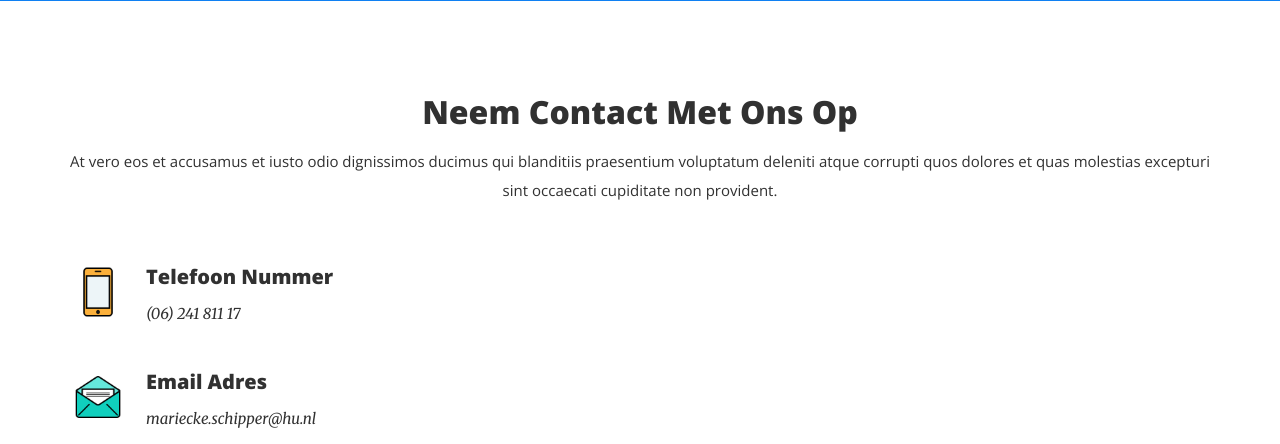
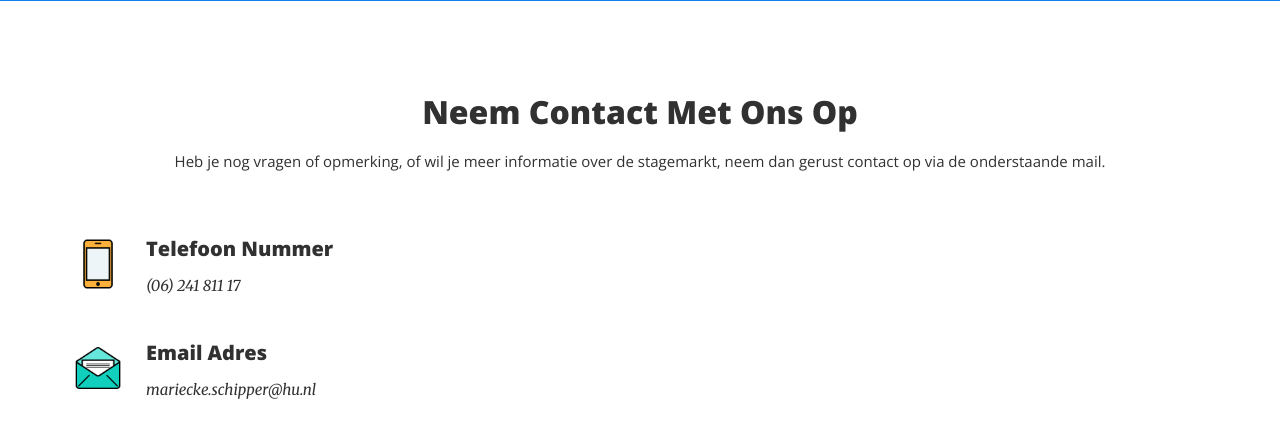
Before and after one commit to svuvis/stagemarktict, a Laravel app: template resources/views/index.blade.php in a window 1280 px wide. Shown: the part 4682-5126 px from the top of the page. Run offline with Laravel 8, Linux system fonts and the light colour scheme; the template is opened without the code that fills it, so the values that code supplies are empty; settings files or empty folders that the repository lacks are supplied; some libraries are stand-ins or nearby versions.

Commit message:
Lorem vervangen

```diff
--- a/resources/views/index.blade.php
+++ b/resources/views/index.blade.php
@@ -415,9 +415,8 @@
                 <div class="container">
                     <div class="section-heading text-center">
                         <h2>Neem contact met ons op</h2>
-                        <p>At vero eos et accusamus et iusto odio dignissimos ducimus qui blanditiis praesentium
-                            voluptatum deleniti atque corrupti quos dolores et quas molestias excepturi sint occaecati
-                            cupiditate non provident.</p>
+                        <p>Heb je nog vragen of opmerking, of wil je meer informatie over de stagemarkt, neem dan gerust
+                            contact op via de onderstaande mail.</p>
                     </div>
                     <div class="row section-content m-t-60-sm-min">
                         <div class="col-sm-6 col-md-4">
```
